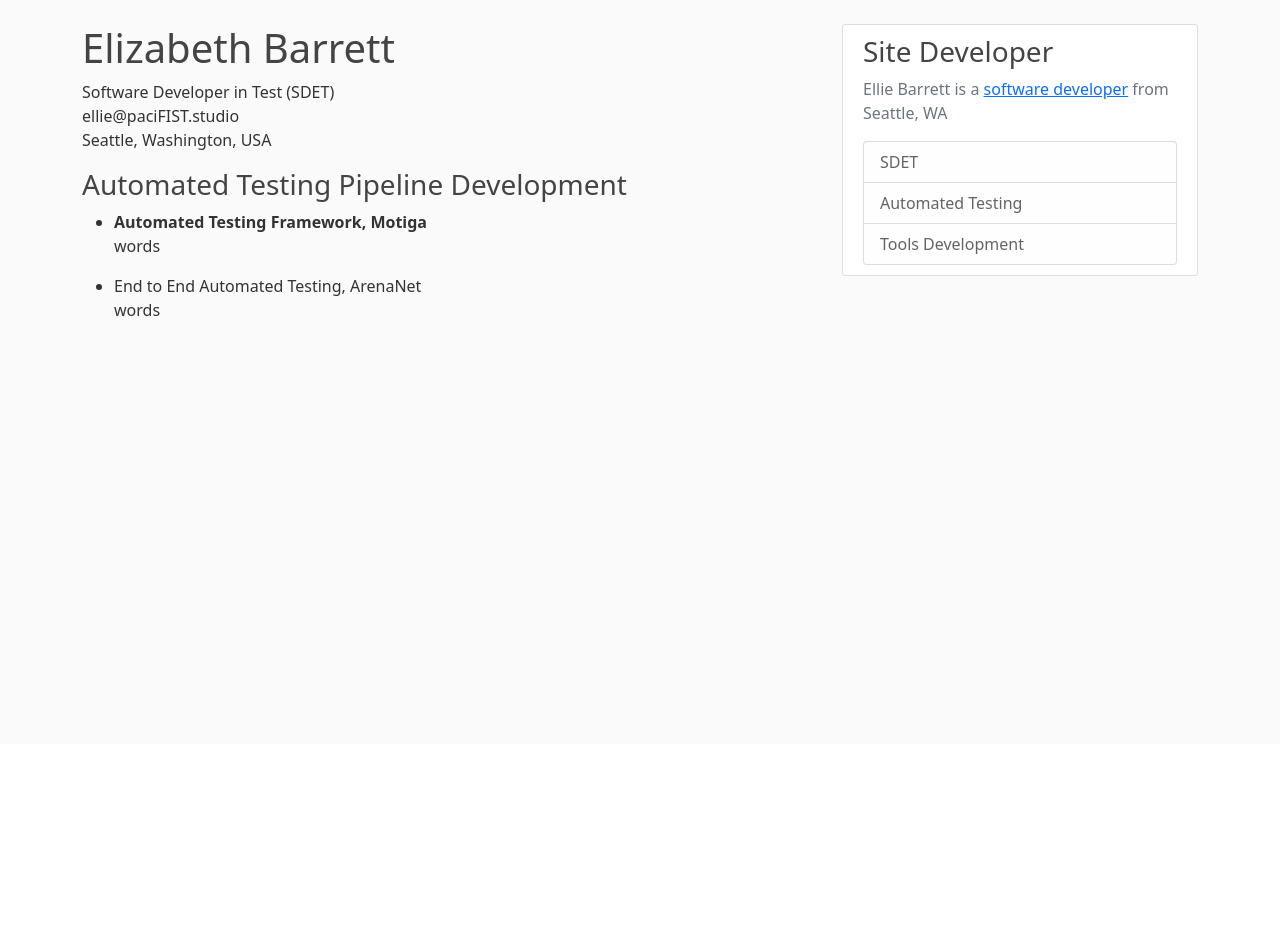
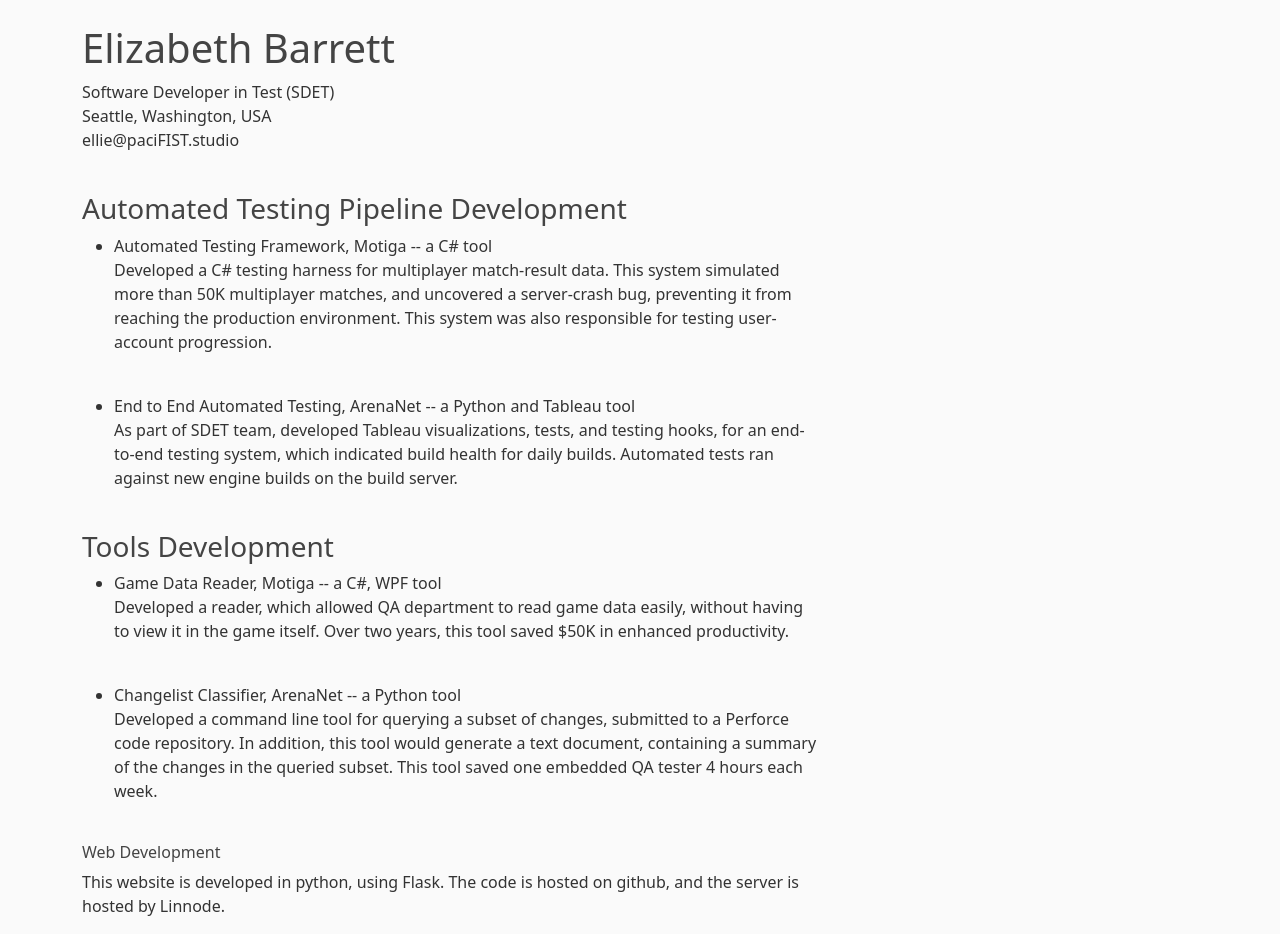
Before and after one commit to paciFIST-Studios/web, a Flask app: page /about in a window 1280 px wide. Shown: the part 56-990 px from the top of the page. Before the commit the page ends 372 px from the top, so only its background shows below. Run offline with Flask 2, Linux system fonts and the light colour scheme; some libraries are stand-ins or nearby versions.

Commit message:
1. main/routes.py, templates/layout.html - added argument to hide sidebar
2. templates/resume.html - updated resume

3. flask_blog/__init__.py - added use of Paranoid, a package which manages session security

4. flask_blog/configuration.py - updated to increase security

5. requirements.txt -- updated to include Flask-Paranoid

```diff
--- a/flask_blog/configuration.py
+++ b/flask_blog/configuration.py
@@ -12,6 +12,8 @@
     MAIL_USERNAME = os.environ.get('EMAIL_USERNAME')
     MAIL_PASSWORD = os.environ.get('EMAIL_PASSWORD')
 
+    SESSION_COOKIE_SECURE = True
+    REMEMBER_COOKIE_SECURE = True
 
 class TestConfig:
     SECRET_KEY = 'secret'
@@ -24,6 +26,9 @@
     MAIL_USERNAME = os.environ.get('EMAIL_USERNAME')
     MAIL_PASSWORD = os.environ.get('EMAIL_PASSWORD')
 
+    SESSION_COOKIE_SECURE = True
+    REMEMBER_COOKIE_SECURE = True
+
     TESTING = True
     WTF_CSRF_ENABLED = False
     DEBUG = False
--- a/flask_blog/main/routes.py
+++ b/flask_blog/main/routes.py
@@ -16,4 +16,4 @@
 
 @main.route('/about')
 def about():
-    return render_template('resume.html', title='Resume')
+    return render_template('resume.html', title='Resume', hide_side_bar=True)
--- a/flask_blog/templates/layout.html
+++ b/flask_blog/templates/layout.html
@@ -66,6 +66,8 @@
         <!-- this block is overridden by other forms -->
         {% block content %}{% endblock %}
       </div>
+      {% if hide_side_bar %}
+      {% else %}
       <div class="col-md-4">
         <div class="content-section">
           <h3>Site Developer</h3>
@@ -77,6 +79,7 @@
             </ul>
         </div>
       </div>
+      {% endif %}
     </div>
   </main>
 
--- a/flask_blog/templates/resume.html
+++ b/flask_blog/templates/resume.html
@@ -1,16 +1,43 @@
 {% extends "layout.html" %}
 {% block content %}
 <h1>Elizabeth Barrett</h1>
-<p>Software Developer in Test (SDET)<br> ellie@paciFIST.studio<br> Seattle, Washington, USA</p>
-<p/>
+<p>Software Developer in Test (SDET)
+    <br> Seattle, Washington, USA
+    <br> ellie@paciFIST.studio
+</p>
+<br>
 <h3>Automated Testing Pipeline Development</h3>
 <ul>
-    <li><b>Automated Testing Framework, Motiga</b>
-        <p>words</p>
+    <li>Automated Testing Framework, Motiga -- a C# tool
+        <p> Developed a C# testing harness for multiplayer match-result data. This system simulated more than
+            50K multiplayer matches, and uncovered a server-crash bug, preventing it from reaching the production
+            environment.  This system was also responsible for testing user-account progression.</p>
     </li>
-    <li>End to End Automated Testing, ArenaNet
-        <p>words</p>
+    <br>
+    <li>End to End Automated Testing, ArenaNet -- a Python and Tableau tool
+        <p> As part of SDET team, developed Tableau visualizations, tests, and testing hooks, for an end-to-end
+            testing system, which indicated build health for daily builds.  Automated tests ran against new engine
+            builds on the build server.</p>
     </li>
 </ul>
+<br>
+
+<h3>Tools Development</h3>
+<ul>
+    <li>Game Data Reader, Motiga -- a C#, WPF tool
+        <p> Developed a reader, which allowed QA department to read game data easily, without having to view it in
+            the game itself.  Over two years, this tool saved $50K in enhanced productivity.</p>
+    </li>
+    <br>
+    <li>Changelist Classifier, ArenaNet -- a Python tool
+        <p> Developed a command line tool for querying a subset of changes, submitted to a Perforce code repository.
+            In addition, this tool would generate a text document, containing a summary of the changes in the queried
+            subset.  This tool saved one embedded QA tester 4 hours each week.</p>
+    </li>
+</ul>
+<br>
+
+<h6>Web Development</h6>
+<p>This website is developed in python, using Flask.  The code is hosted on github, and the server is hosted by Linnode.</p>
 
 {% endblock content %}
--- a/requirements.txt
+++ b/requirements.txt
@@ -7,6 +7,7 @@
 Flask-Bcrypt==0.7.1
 Flask-Login==0.5.0
 Flask-Mail==0.9.1
+Flask-Paranoid==0.2.0
 Flask-SQLAlchemy==2.5.1
 Flask-WTF==0.15.1
 itsdangerous==2.0.1
```
Also changed, not shown: flask_blog/__init__.py (+7 -0 lines).
